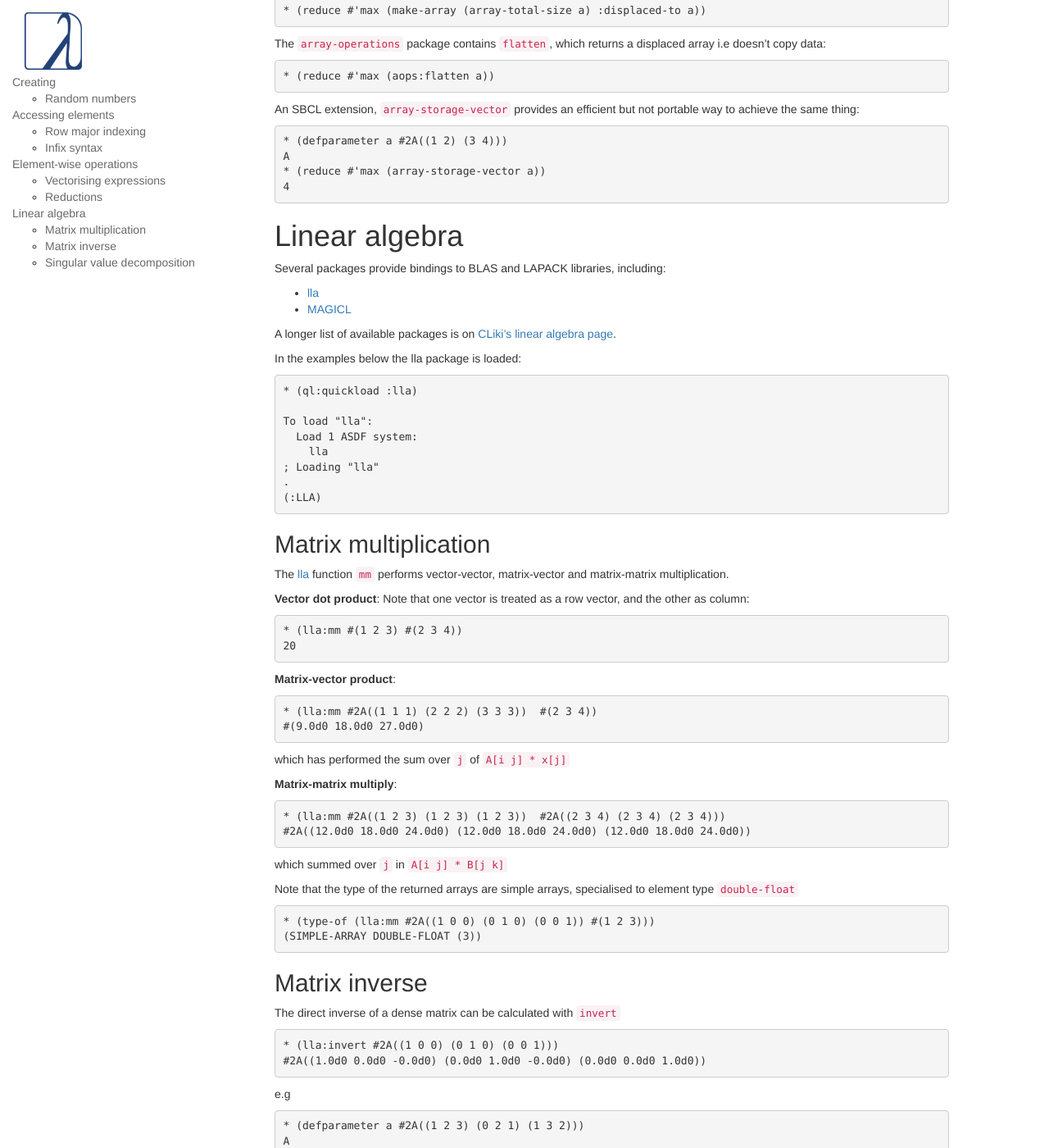
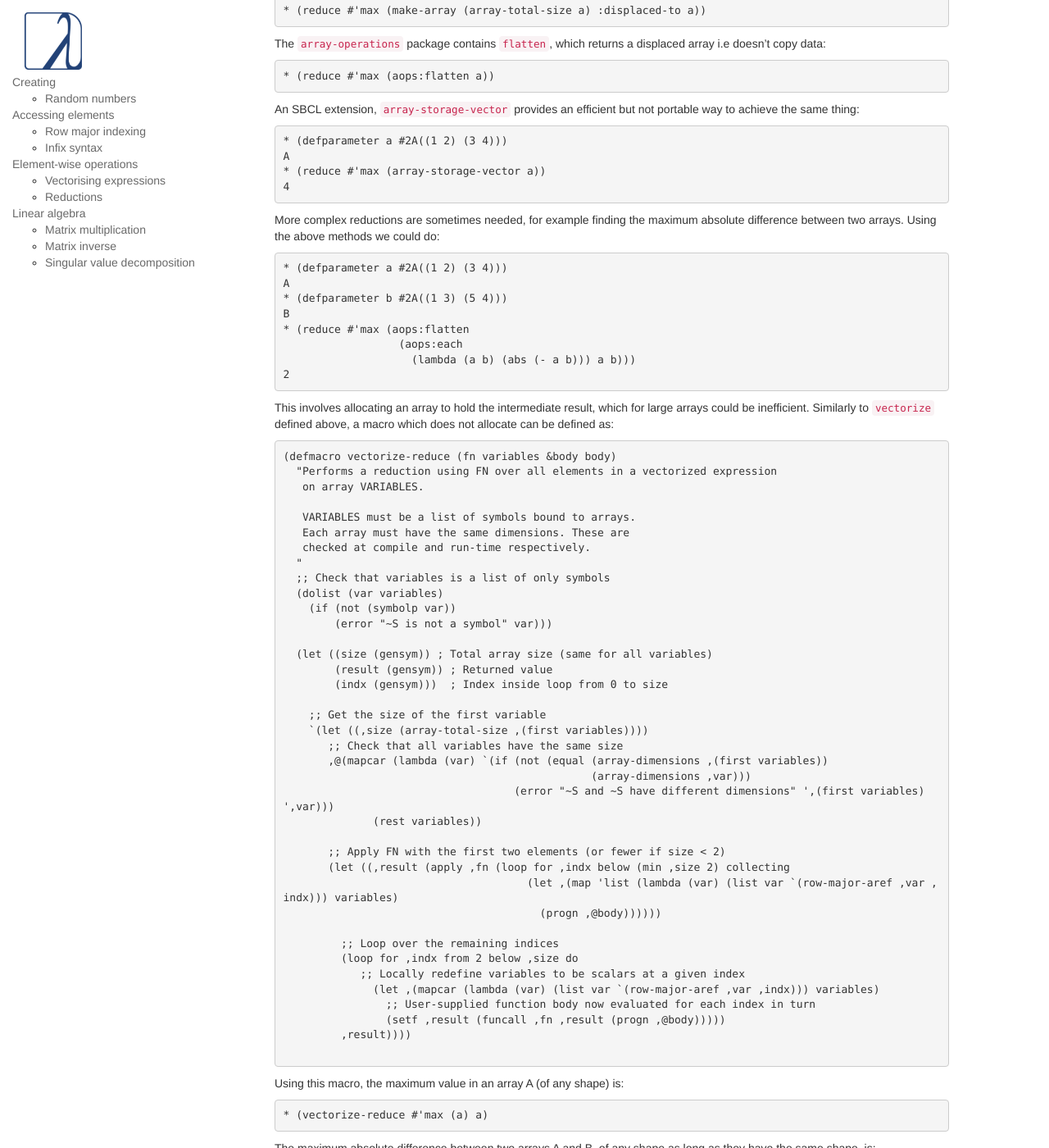
Before and after one commit to LispCookbook/cl-cookbook, a Jekyll site: the page built from arrays.md, in a window 1280 px wide and 1400 px high, scrolled down 6183 px. Shown: the whole window at 82% size. Built offline with Jekyll 4.4.1, drawn with Linux system fonts in a browser that asks for light colours; some of the changed text lies outside the part shown.

Commit message:
Add more complicated reductions, and vectorize-reduce macro
Reductions involving a combination of multiple arrays, such
as the maximum absolute difference between two arrays.

Using reduce, this can be done using an intermediate array,
but vectorize-reduce avoids creating arrays.

```diff
--- a/arrays.md
+++ b/arrays.md
@@ -376,9 +376,9 @@ This means that the built-in mathematical functions can be used:
 
 ~~~lisp
 * (defparameter a #(1 2 3 4))
-*A*
+A
 * (defparameter b #(2 3 4 5))
-*B*
+B
 * (vectorize (a b) (* a (sin b)))
 #(0.9092974 0.28224 -2.2704074 -3.8356972)
 ~~~
@@ -417,6 +417,77 @@ A
 4
 ~~~
 
+More complex reductions are sometimes needed, for example finding the
+maximum absolute difference between two arrays. Using the above
+methods we could do:
+
+~~~lisp
+* (defparameter a #2A((1 2) (3 4)))
+A
+* (defparameter b #2A((1 3) (5 4)))
+B
+* (reduce #'max (aops:flatten
+                  (aops:each
+                    (lambda (a b) (abs (- a b))) a b)))
+2
+~~~
+
+This involves allocating an array to hold the intermediate result,
+which for large arrays could be inefficient. Similarly to `vectorize`
+defined above, a macro which does not allocate can be defined as:
+
+~~~lisp
+(defmacro vectorize-reduce (fn variables &body body)
+  "Performs a reduction using FN over all elements in a vectorized expression
+   on array VARIABLES.
+
+   VARIABLES must be a list of symbols bound to arrays.
+   Each array must have the same dimensions. These are
+   checked at compile and run-time respectively.
+  "
+  ;; Check that variables is a list of only symbols
+  (dolist (var variables)
+    (if (not (symbolp var))
+        (error "~S is not a symbol" var)))
+
+  (let ((size (gensym)) ; Total array size (same for all variables)
+        (result (gensym)) ; Returned value
+        (indx (gensym)))  ; Index inside loop from 0 to size
+
+    ;; Get the size of the first variable
+    `(let ((,size (array-total-size ,(first variables))))
+       ;; Check that all variables have the same size
+       ,@(mapcar (lambda (var) `(if (not (equal (array-dimensions ,(first variables))
+                                                (array-dimensions ,var)))
+                                    (error "~S and ~S have different dimensions" ',(first variables) ',var)))
+              (rest variables))
+
+       ;; Apply FN with the first two elements (or fewer if size < 2)
+       (let ((,result (apply ,fn (loop for ,indx below (min ,size 2) collecting
+                                      (let ,(map 'list (lambda (var) (list var `(row-major-aref ,var ,indx))) variables)
+                                        (progn ,@body))))))
+
+         ;; Loop over the remaining indices
+         (loop for ,indx from 2 below ,size do
+            ;; Locally redefine variables to be scalars at a given index
+              (let ,(mapcar (lambda (var) (list var `(row-major-aref ,var ,indx))) variables)
+                ;; User-supplied function body now evaluated for each index in turn
+                (setf ,result (funcall ,fn ,result (progn ,@body)))))
+         ,result))))
+
+~~~
+
+
+Using this macro, the maximum value in an array A (of any shape) is:
+~~~lisp
+* (vectorize-reduce #'max (a) a)
+~~~
+
+The maximum absolute difference between two arrays A and B, of any
+shape as long as they have the same shape, is:
+~~~lisp
+* (vectorize-reduce #'max (a b) (abs (- a b)))
+~~~
 
 # Linear algebra
 
```
